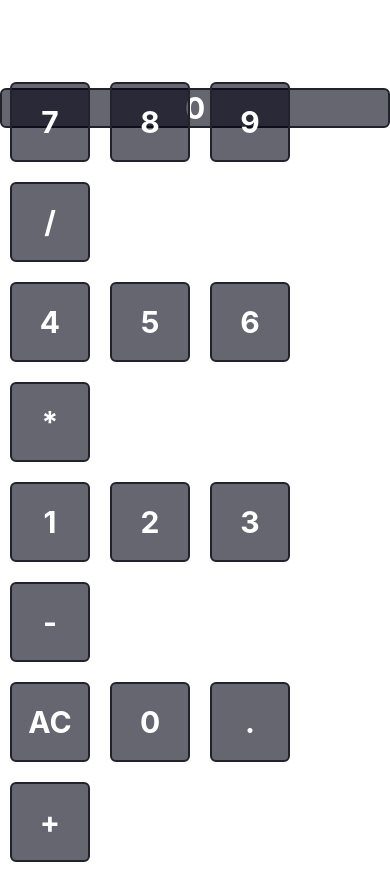
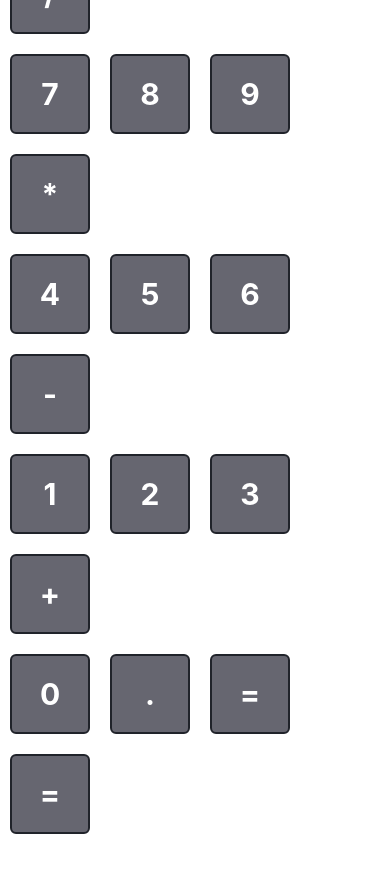
Before and after one commit to lucasafonsobastos/calculadora-react-native, a React Native app in the folder calculadora/: screen / in a window 390 px wide. After the commit the page ends 844 px from the top, so only its background shows below. Built offline with nearby package versions, Linux system fonts and the light colour scheme.

Commit message:
Update App.js

```diff
--- a/calculadora/App.js
+++ b/calculadora/App.js
@@ -17,30 +17,40 @@ export default function App() {
 
   return (
     <View style={styles.container}>
+      <View>
         <Input value={numero}/>
+      </View>
+      <View style= {styles.numberView}>
+        <View style={styles.numberLine}>
+          <Buton title="AC" onPress={() => handlePress('AC')} />
+          <Buton title="r" onPress={() => handlePress('r')} />
+          <Buton title="%" onPress={() => handlePress('%')} />
+          <Buton title="/" onPress={() => handlePress('/')} />
+        </View>
         <View style={styles.numberLine}>
           <Buton title="7" onPress={() => handlePress('7')} />
           <Buton title="8" onPress={() => handlePress('8')} />
           <Buton title="9" onPress={() => handlePress('9')} />
-        <Buton title="/" onPress={() => handlePress('/')} />
+          <Buton title="*" onPress={() => handlePress('*')} />
         </View>
         <View style={styles.numberLine}>
           <Buton title="4" onPress={() => handlePress('4')} />
           <Buton title="5" onPress={() => handlePress('5')} />
           <Buton title="6" onPress={() => handlePress('6')} />
-        <Buton title="*" onPress={() => handlePress('*')} />
+          <Buton title="-" onPress={() => handlePress('-')} />
         </View>
         <View style={styles.numberLine}>
           <Buton title="1" onPress={() => handlePress('1')} />
           <Buton title="2" onPress={() => handlePress('2')} />
           <Buton title="3" onPress={() => handlePress('3')} />
-        <Buton title="-" onPress={() => handlePress('-')} />
+          <Buton title="+" onPress={() => handlePress('+')} />
         </View>
         <View style={styles.numberLine}>
-        <Buton title="AC" onPress={() => handlePress('AC')} />
           <Buton title="0" onPress={() => handlePress('0')} />
           <Buton title="." onPress={() => handlePress('.')} />
-        <Buton title="+" onPress={() => handlePress('+')} />
+          <Buton title="=" onPress={() => handlePress('=')} />
+          <Buton title="=" onPress={() => handlePress('=')} />
+        </View>
       </View>
 
       <StatusBar style="auto" />
@@ -51,13 +61,18 @@ const styles = StyleSheet.create({
   container: {
     flex: 1,
     backgroundColor: '#fff',
-    justifyContent: 'center',
+    justifyContent: 'flex-end',
   },
 
   numberLine: {
-    alignContent: 'center',
+    alignItems: 'center',
     flexDirection: 'row',
     flexWrap: 'wrap',
-  }
+  },
+
+  numberView: {
+    justifyContent: 'flex-end',
+    alignItems: 'center'
+  },
 
 });
```
Lines whose indentation alone changed are shown as unchanged.
